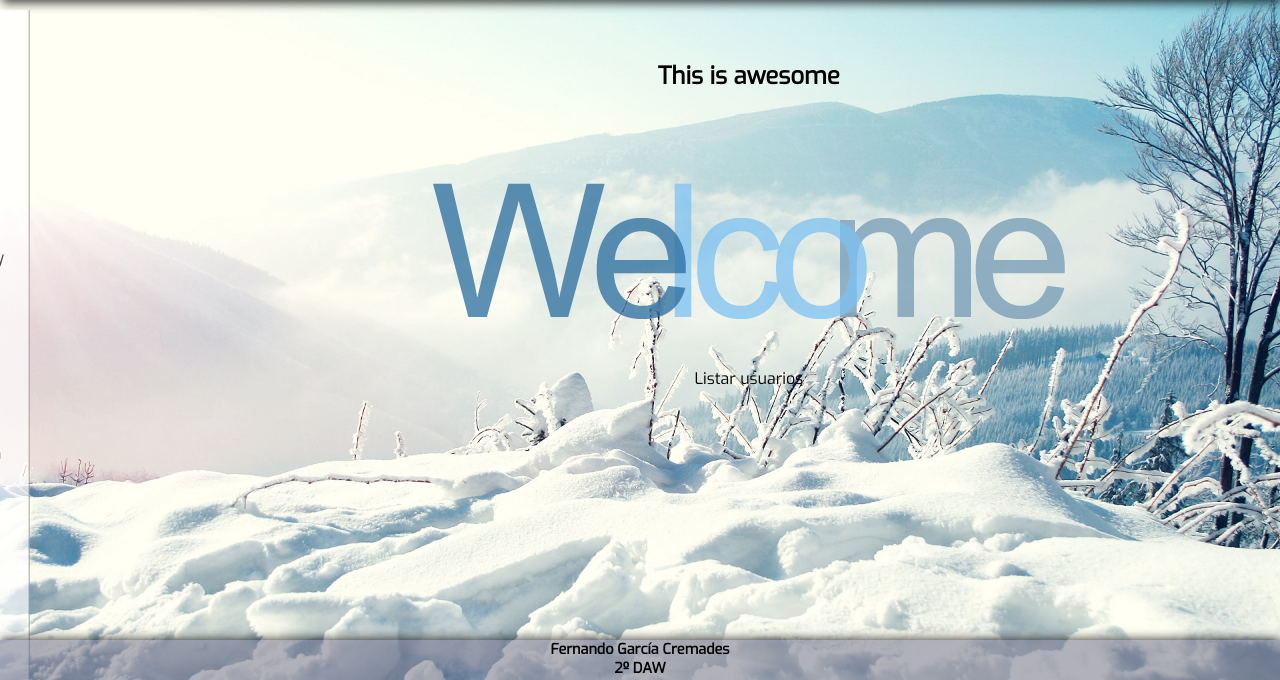
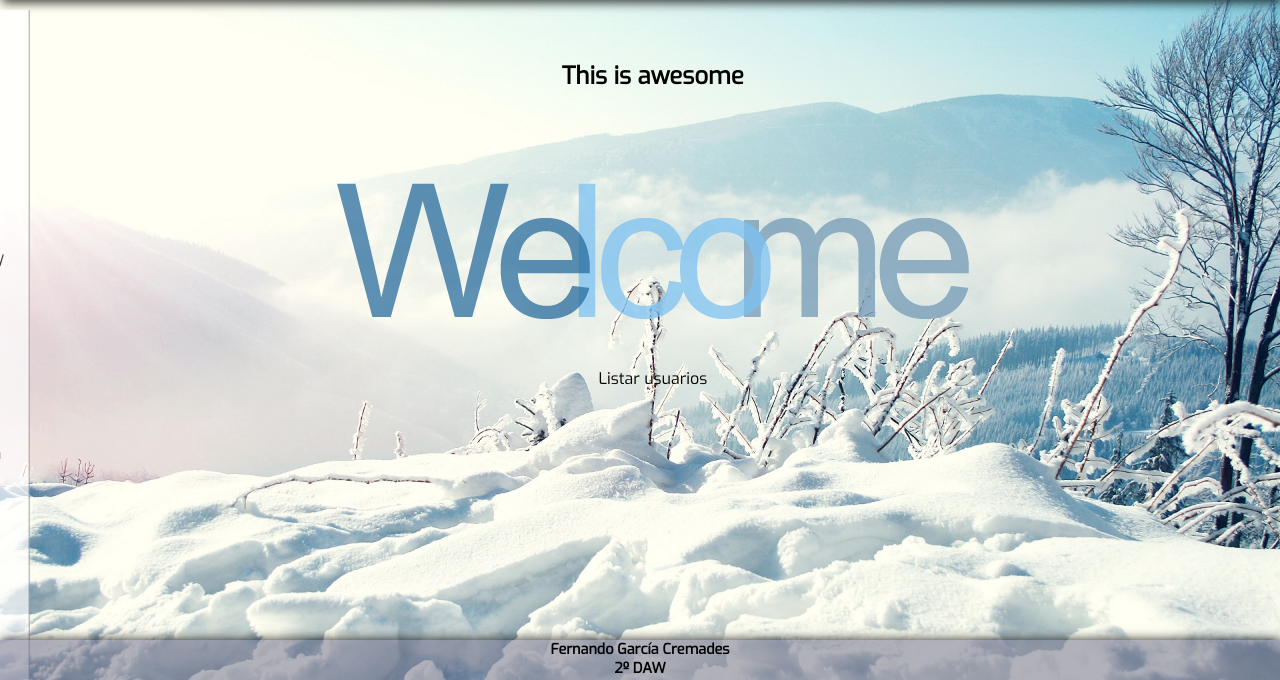
Before and after one commit to FrezReedz/learning, a PHP site: page / in a window 1280 px wide. Shown: the part 120-800 px from the top of the page. Run offline with PHP 8.4, Linux system fonts and the light colour scheme; data that the repository does not hold is empty.

Commit message:
0.1.5
css

```diff
--- a/includes/style/estilo.css
+++ b/includes/style/estilo.css
@@ -42,7 +42,7 @@ h3{
 section{
 	padding: 0 4% 60px 4%;
 	float: right;
-	width: 75%;
+	width: 90%;
 }
 article{}
 aside{
--- a/includes/style/estilo_dark.css
+++ b/includes/style/estilo_dark.css
@@ -42,7 +42,7 @@ h3{
 section{
 	padding: 0 4% 60px 4%;
 	float: right;
-	width: 75%;
+	width: 90%;
 }
 article{}
 aside{
```
